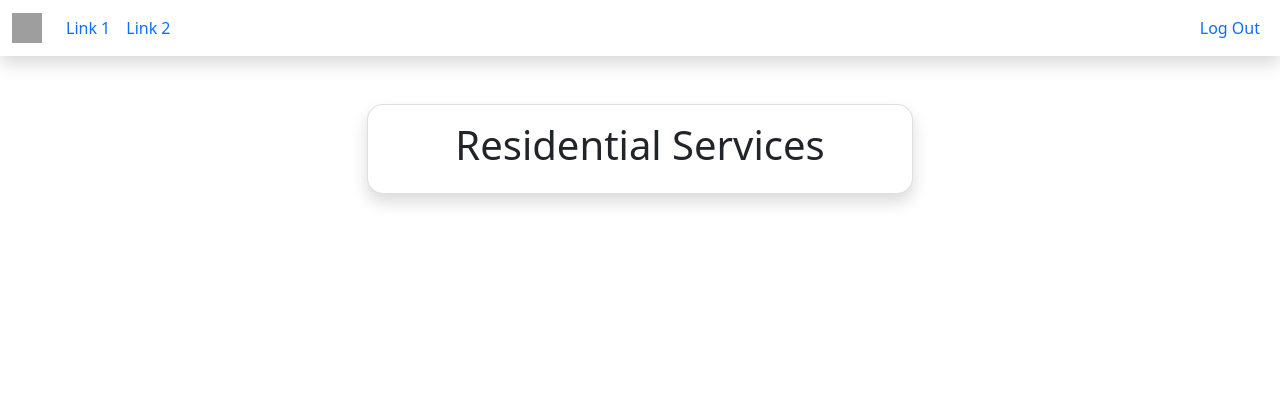
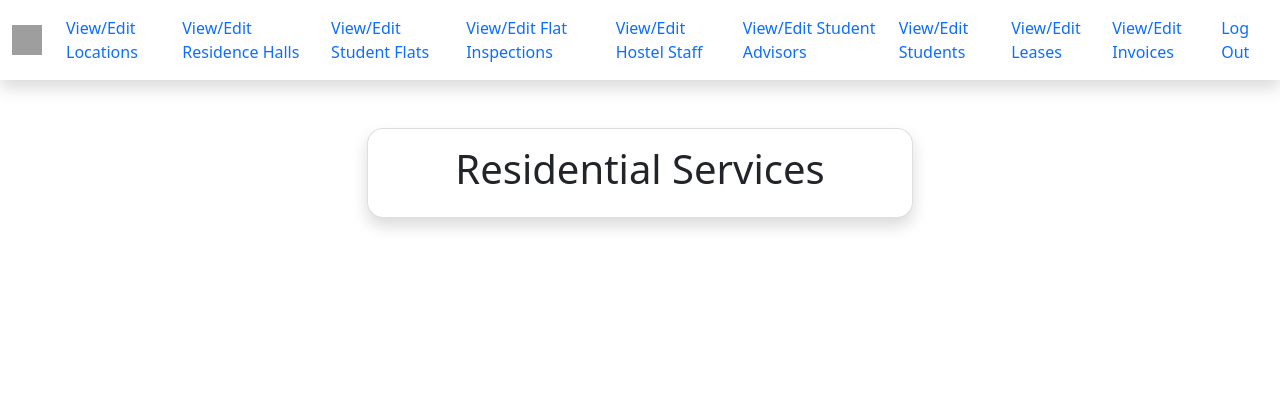
Before and after one commit to JGehl99/COMP-4150-ResidentialServices, a PHP site: page / in a window 1280 px wide. Shown: the top 420 px of the page. Run offline with PHP 8.4, Linux system fonts and the light colour scheme; the visitor is signed in with stand-in values (Sample User, id 1); a stand-in replaces the project's code that opens the database connection.

Commit message:
Made changes to the navrbar and created the student and admin navbars

```diff
--- /dev/null
+++ b/public_html/content/adminnav.php
@@ -0,0 +1,37 @@
+<div class="collapse navbar-collapse" id="navbarSupportedContent">
+    <ul class="navbar-nav me-auto mb-2 mb-lg-0">
+        <li class="nav-item">
+            <a class="nav-link link-color" aria-current="page" href="#">View/Edit Locations</a>
+        </li>
+        <li class="nav-item">
+            <a class="nav-link link-color" href="#">View/Edit Residence Halls</a>
+        </li>
+        <li class="nav-item">
+            <a class="nav-link link-color" href="#">View/Edit Student Flats</a>
+        </li>
+        <li class="nav-item">
+            <a class="nav-link link-color" href="#">View/Edit Flat Inspections</a>
+        </li>
+        <li class="nav-item">
+            <a class="nav-link link-color" href="#">View/Edit Hostel Staff</a>
+        </li>
+        <li class="nav-item">
+            <a class="nav-link link-color" href="#">View/Edit Student Advisors</a>
+        </li>
+        <li class="nav-item">
+            <a class="nav-link link-color" href="#">View/Edit Students</a>
+        </li>
+        <li class="nav-item">
+            <a class="nav-link link-color" href="#">View/Edit Leases</a>
+        </li>
+        <li class="nav-item">
+            <a class="nav-link link-color" href="#">View/Edit Invoices</a>
+        </li>
+    </ul>
+    <hr class="dropdown-divider mt-sm-3 mt-md-0 d-md-none d-lg-none d-lx-none d-xxl-none">
+    <ul class="navbar-nav ms-auto mb-2 mb-lg-0">
+        <li class="nav-item">
+            <a class="nav-link link-color" aria-current="page" href="#">Log Out</a>
+        </li>
+    </ul>
+</div>
--- a/public_html/content/headers.php
+++ b/public_html/content/headers.php
@@ -6,7 +6,8 @@ function isLoggedIn()
     if (!empty($_SESSION['logged_in'])) {
         return $_SESSION['logged_in'];
     } else {
-        return false;
+        header("Location: login.php");
+        exit();
     }
 }
 
--- a/public_html/content/navbar.php
+++ b/public_html/content/navbar.php
@@ -9,27 +9,13 @@
             <img id="navbar_icon" class="navbar-toggler-icon" src="../static/hamburger_black.svg"
                  alt="Hamburger Menu Icon">
         </button>
-        <div class="collapse navbar-collapse" id="navbarSupportedContent">
-            <ul class="navbar-nav me-auto mb-2 mb-lg-0">
-                <li class="nav-item">
-                    <a class="nav-link link-color" aria-current="page" href="#">Link 1</a>
-                </li>
-                <li class="nav-item">
-                    <a class="nav-link link-color" href="#">Link 2</a>
-                </li>
-            </ul>
-            <hr class="dropdown-divider mt-sm-3 mt-md-0 d-md-none d-lg-none d-lx-none d-xxl-none">
-            <ul class="navbar-nav ms-auto mb-2 mb-lg-0">
-                <?php if (!isLoggedIn()) { ?>
-                    <li class="nav-item">
-                        <a class="nav-link link-color" aria-current="page" href="#">Log In</a>
-                    </li>
-                <?php } else { ?>
-                    <li class="nav-item">
-                        <a class="nav-link link-color" aria-current="page" href="#">Log Out</a>
-                    </li>
-                <?php } ?>
-            </ul>
-        </div>
+        <?php
+            if(isAdminUser()) {
+                include('adminnav.php');
+            }
+            else {
+                include('studentnav.php');
+            }
+        ?>
     </div>
 </nav>
--- /dev/null
+++ b/public_html/content/view_advisor.php
@@ -0,0 +1 @@
+<?php
```
Also changed, not shown: public_html/content/studentnav.php (added, +19 -0 lines).
